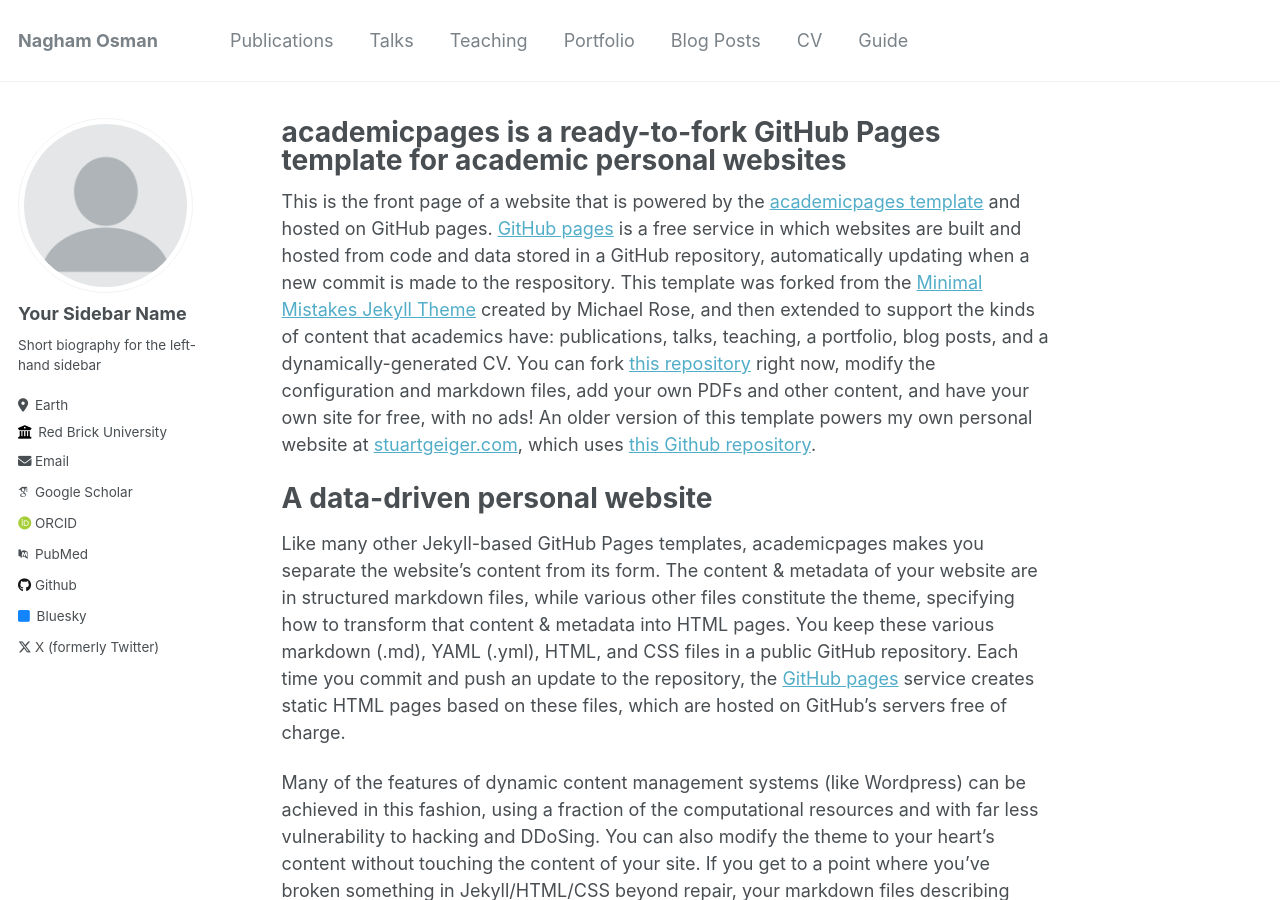
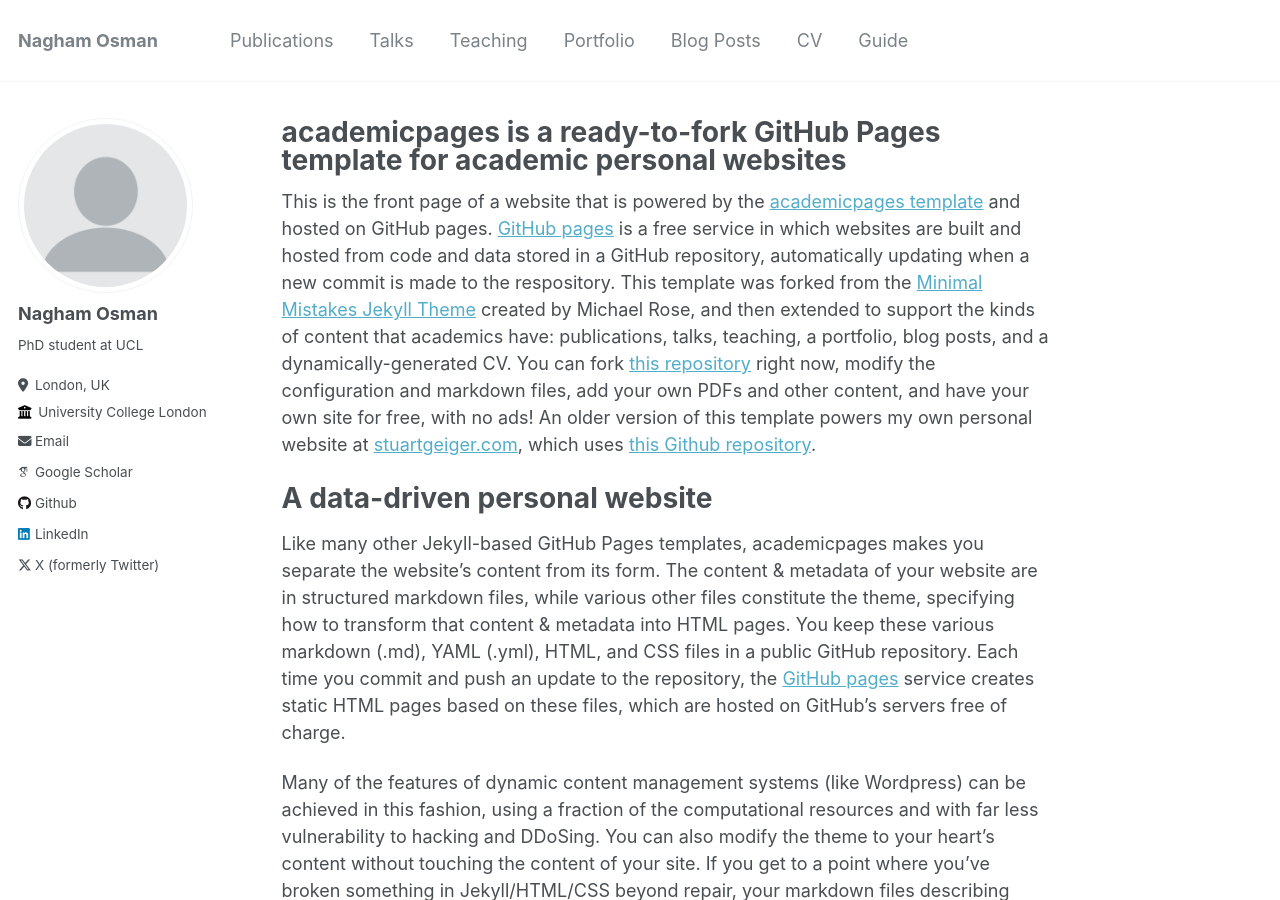
Before and after one commit to nagham-osman/nagham-osman.github.io, a Jekyll site: the page built from _pages/about.md, in a window 1280 px wide and 900 px high. Built offline with Jekyll 4.4.1, drawn with Linux system fonts in a browser that asks for light colours; some web fonts are replaced.

Commit message:
added media info

```diff
--- a/_config.yml
+++ b/_config.yml
@@ -11,8 +11,8 @@ locale                   : "en-UK"
 title                    : "Nagham Osman"
 title_separator          : "-"
 name                     : &name "Nagham Osman"
-description              : &description "personal description"
-url                      : https://academicpages.github.io # the base hostname & protocol for your site e.g. "https://mmistakes.github.io"
+description              : &description "PhD student at UCL"
+url                      : https://nagham-osman.github.io # the base hostname & protocol for your site e.g. "https://mmistakes.github.io"
 baseurl                  : "" # the subpath of your site, e.g. "/blog"
 repository               : "nagham-osman.github.io"
 
@@ -22,32 +22,32 @@ repository               : "nagham-osman.github.io"
 author:
   # Biographic information
   avatar           : "profile.png"
-  name             : "Your Sidebar Name"
+  name             : "Nagham Osman"
   pronouns         : # example: "she/her"
-  bio              : "Short biography for the left-hand sidebar"
-  location         : "Earth"
-  employer         : "Red Brick University"
+  bio              : "PhD student at UCL"
+  location         : "London, UK"
+  employer         : "University College London"
   uri              : # URL
-  email            : "none@example.org"
+  email            : "nagham.osman@gmail.com"
 
   # Academic websites
   arxiv            : # URL - Update with the correct link to your profile
-  googlescholar    : "https://scholar.google.com/citations?user=PS_CX0AAAAAJ"
+  googlescholar    : "https://scholar.google.com/citations?user=6vFD59wAAAAJ&hl=en"
   impactstory      : # URL
-  orcid            : "http://orcid.org/yourorcidurl"
-  pubmed           : "https://www.ncbi.nlm.nih.gov/pubmed/?term=john+snow"
-  researchgate     : # URL
+  # orcid            : "http://orcid.org/yourorcidurl"
+  # pubmed           : "https://www.ncbi.nlm.nih.gov/pubmed/?term=john+snow"
+  # researchgate     : # URL
 
   # Repositories and software development
-  bitbucket        : # Username - Update with your username on the site
-  codepen          : # Username
-  dribbble         : # Username
-  github           : "academicpages"
-  kaggle           : # Username
-  stackoverflow    : # User number or user number and name (i.e., use "1" or "1/jeff-atwood")
+  # bitbucket        : # Username - Update with your username on the site
+  # codepen          : # Username
+  # dribbble         : # Username
+  github           : "nagham-osman"
+  # kaggle           : # Username
+  # stackoverflow    : # User number or user number and name (i.e., use "1" or "1/jeff-atwood")
 
   # Social media
-  bluesky          : "bsky.app" # Replace this with you Bluesky username
+  # bluesky          : "bsky.app" # Replace this with you Bluesky username
   facebook         : # Username
   flickr           : # Username
   foursquare       : # Username
@@ -56,7 +56,7 @@ author:
   keybase          : # Username
   instagram        : # Username
   lastfm           : # Username
-  linkedin         : # Username
+  linkedin         : "nagham-osman-4711731a3"
   mastodon         : # URL
   medium           : # URL
   pinterest        : # Username
@@ -64,7 +64,7 @@ author:
   steam            : # Username
   telegram         : # URL
   tumblr           : # Username
-  twitter          : "UniofOxford"  # Replace this with your X / Twitter handle
+  twitter          : "osman_nagham"  # Replace this with your X / Twitter handle
   vine             : # Username
   weibo            : # Username
   wikipedia        : # Username
```
